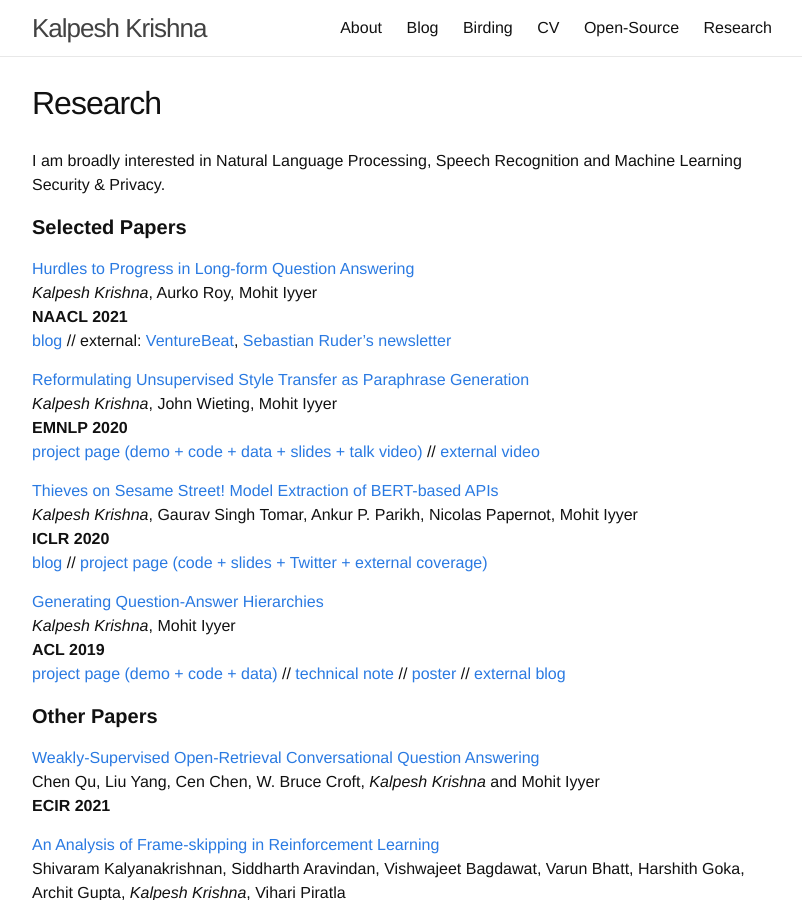
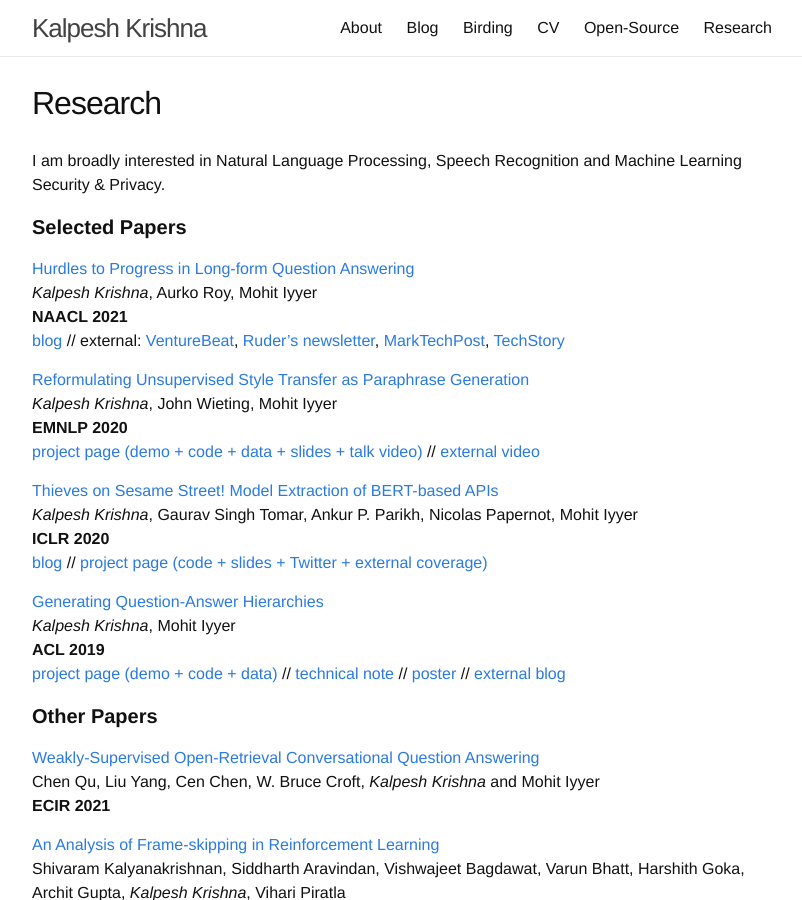
Before and after one commit to martiansideofthemoon/martiansideofthemoon.github.io, a Jekyll site: the page built from _pages/research.md, in a window 1280 px wide and 900 px high. Shown: the whole window, without its empty margins (238-1040 px from the left). Built offline with Jekyll 4.4.1, drawn with Linux system fonts in a browser that asks for light colours; comment, search, counter and statistics services are not loaded.

Commit message:
Update research.md

```diff
--- a/_pages/research.md
+++ b/_pages/research.md
@@ -10,7 +10,7 @@ I am broadly interested in Natural Language Processing, Speech Recognition and M
 [Hurdles to Progress in Long-form Question Answering](https://arxiv.org/abs/2103.06332)
 *Kalpesh Krishna*, Aurko Roy, Mohit Iyyer
 **NAACL 2021**
-[blog](https://ai.googleblog.com/2021/03/progress-and-challenges-in-long-form.html) // external: [VentureBeat](https://venturebeat.com/2021/03/17/language-models-struggle-to-answer-questions-without-paraphrasing-training-data/), [Sebastian Ruder's newsletter](http://newsletter.ruder.io/issues/qa-how-did-we-get-here-adapting-to-time-data-detectives-379447)
+[blog](https://ai.googleblog.com/2021/03/progress-and-challenges-in-long-form.html) // external: [VentureBeat](https://venturebeat.com/2021/03/17/language-models-struggle-to-answer-questions-without-paraphrasing-training-data/), [Ruder's newsletter](http://newsletter.ruder.io/issues/qa-how-did-we-get-here-adapting-to-time-data-detectives-379447), [MarkTechPost](https://www.marktechpost.com/2021/03/27/google-ai-introduces-a-new-system-for-open-domain-long-form-question-answering-lfqa/), [TechStory](https://techstory.in/google-ai-introduces-a-new-system-for-open-domain-long-form-question-answering-lfqa/)
 
 [Reformulating Unsupervised Style Transfer as Paraphrase Generation](https://arxiv.org/abs/2010.05700)
 *Kalpesh Krishna*, John Wieting, Mohit Iyyer
```
